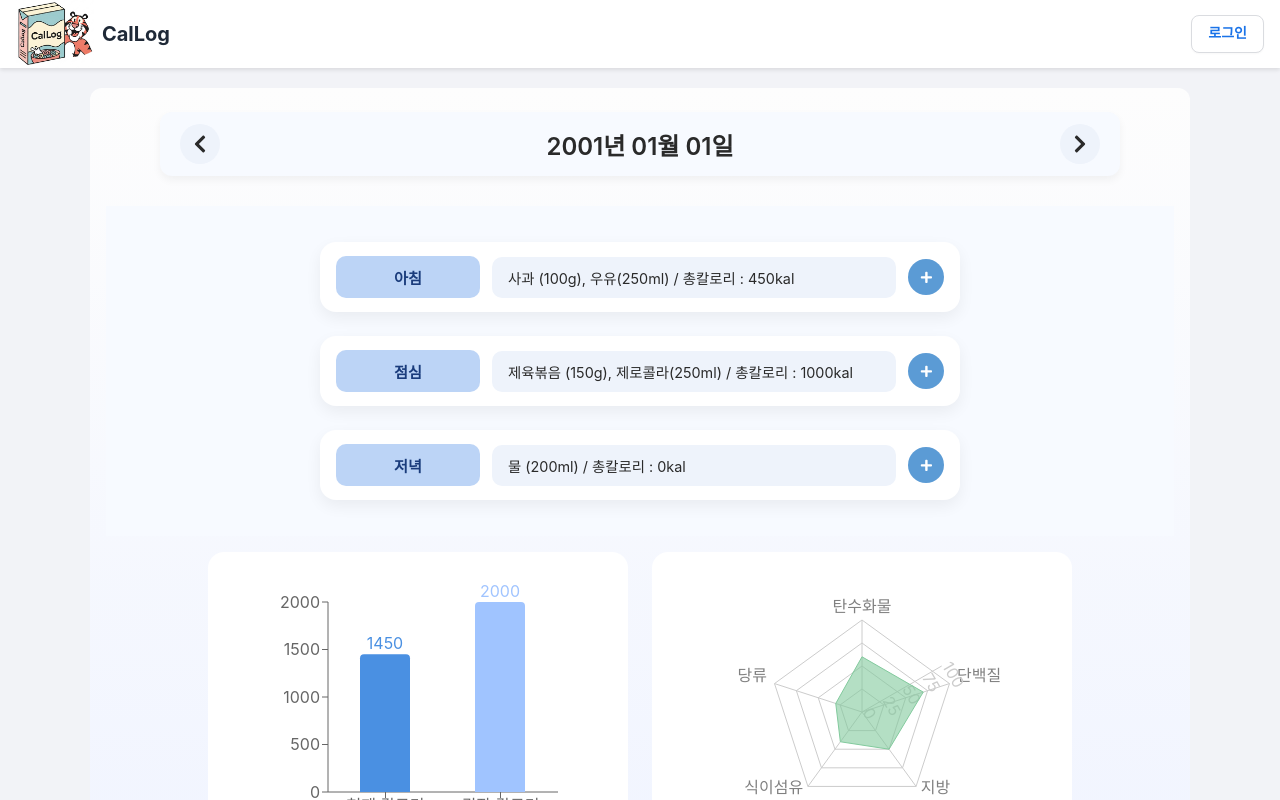
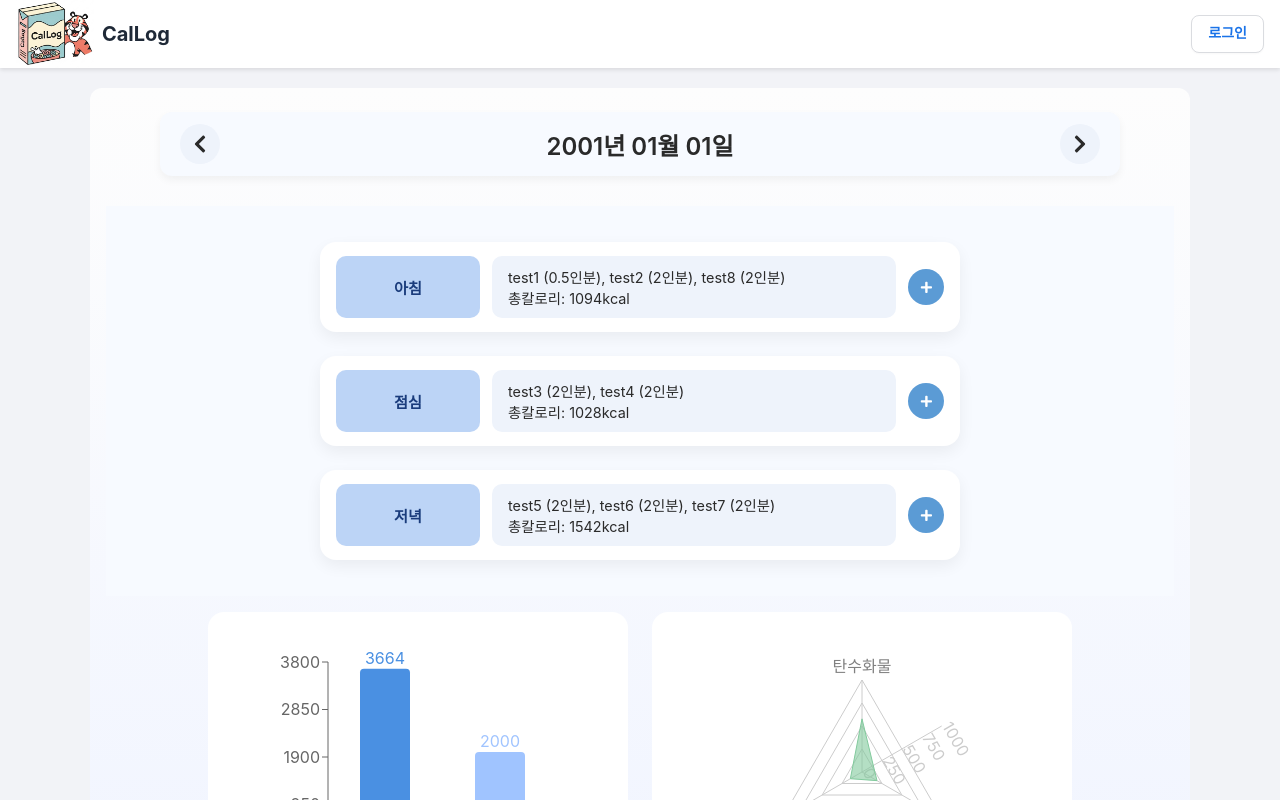
Before and after one commit to LGCNS-CalLog/CalLog_Front, a React (Vite) app: page /day/diet/1 in a window 1280 px wide. Shown: the top 800 px of the page. Built offline with nearby package versions, Linux system fonts and the light colour scheme; no server answers.

Commit message:
feat: 회원가입 api 연결

```diff
--- a/src/api/DayDiet/dayDietApi.js
+++ b/src/api/DayDiet/dayDietApi.js
@@ -1,7 +1,6 @@
 import apiClient from "../index";
 
 export const CreateOrUpdateDiet = async ({
-  userId,
   date,
   mealType, // "BREAKFAST" | "LUNCH" | "DINNER"
   foodId,
@@ -10,13 +9,13 @@ export const CreateOrUpdateDiet = async ({
 }) => {
   try {
     const response = await apiClient.post("/diet/meal", {
-      userId,
       date,
-      mealType, // "BREAKFAST" | "LUNCH" | "DINNER"
+      mealType,
       foodId,
       foodName,
       amount,
     });
+
     if (
       response.data &&
       (response.data.status === "SUCCESS" || response.status === 200)
@@ -29,10 +28,9 @@ export const CreateOrUpdateDiet = async ({
       );
     }
   } catch (error) {
-    if (error.response && error.response.data && error.response.data.error) {
-      const errorMessage = error.response.data.message;
-      console.error("식단등록 요청 실패:", errorMessage);
-      throw new Error(errorMessage);
+    if (error.response?.data?.message) {
+      console.error("식단등록 요청 실패:", error.response.data.message);
+      throw new Error(error.response.data.message);
     } else if (error.request) {
       throw new Error(
         "서버로부터 응답을 받지 못했습니다. 네트워크 상태를 확인해주세요."
@@ -45,3 +43,34 @@ export const CreateOrUpdateDiet = async ({
     }
   }
 };
+
+export const GetDietByDate = async ({ date }) => {
+  try {
+    const response = await apiClient.get("/diet/meal", {
+      params: { date },
+    });
+
+    if (
+      response.data &&
+      (response.data.status === "SUCCESS" || response.status === 200)
+    ) {
+      return response.data.data;
+    } else {
+      throw new Error(
+        response.data.message || "식단 데이터를 불러오지 못했습니다."
+      );
+    }
+  } catch (error) {
+    if (error.response?.data?.message) {
+      console.error("식단 조회 실패:", error.response.data.message);
+      throw new Error(error.response.data.message);
+    } else if (error.request) {
+      throw new Error(
+        "서버로부터 응답을 받지 못했습니다. 네트워크 상태를 확인해주세요."
+      );
+    } else {
+      console.error("식단 조회 요청 실패:", error);
+      throw new Error("식단 데이터를 불러오지 못했습니다.");
+    }
+  }
+};
--- a/src/api/SignUp/signUpApi.js
+++ b/src/api/SignUp/signUpApi.js
@@ -4,6 +4,7 @@ import apiClient from "../index";
 export const SignUp = async ({
   username,
   password,
+  passwordCheck,
   nickname,
   height,
   age,
@@ -11,9 +12,10 @@ export const SignUp = async ({
   gender,
 }) => {
   try {
-    const response = await apiClient.post("/members/register", {
+    const response = await apiClient.post("/user/register", {
       username,
       password,
+      passwordCheck,
       nickname,
       height, // cm
       age, // 세
@@ -32,8 +34,10 @@ export const SignUp = async ({
       );
     }
   } catch (error) {
-    if (error.response && error.response.data && error.response.data.error) {
-      const errorMessage = error.response.data.message;
+    // 🔽 여기 수정!
+    if (error.response && error.response.data) {
+      const errorMessage =
+        error.response.data.data?.message || error.response.data.message;
       console.error("회원가입 실패:", errorMessage);
       throw new Error(errorMessage);
     } else if (error.request) {
@@ -42,9 +46,7 @@ export const SignUp = async ({
       );
     } else {
       console.error("회원가입 요청 실패:", error);
-      throw new Error(
-        "회원가입 요청에 실패했습니다. 잠시 후 다시 시도해주세요."
-      );
+      throw new Error("회원가입 요청에 실패했습니다.");
     }
   }
 };
--- a/src/api/index.js
+++ b/src/api/index.js
@@ -9,6 +9,8 @@ import {
 } from "../redux/Token/tokenSlice";
 
 const API_BASE_URL = import.meta.env.VITE_API_URL;
+
+console.log("baseUrl", API_BASE_URL);
 
 const apiClient = axios.create({
   baseURL: API_BASE_URL,
--- a/src/components/Day_Diet/CalorieBarChart.jsx
+++ b/src/components/Day_Diet/CalorieBarChart.jsx
@@ -16,6 +16,10 @@ const ChartContainer = styled.div`
   padding: 20px;
   background-color: #ffffff;
   border-radius: 16px;
+  &:hover {
+    box-shadow: 0 4px 12px rgba(0, 0, 0, 0.09);
+    cursor: pointer;
+  }
 `;
 
 const CalorieBarChart = ({ current, target }) => {
--- a/src/components/Day_Diet/MealInputBox.jsx
+++ b/src/components/Day_Diet/MealInputBox.jsx
@@ -1,5 +1,9 @@
 import styled from "styled-components";
 import { FaPlus } from "react-icons/fa";
+import { useNavigate } from "react-router-dom";
+import { useDispatch } from "react-redux";
+import { setMealInputContext } from "../../redux/mealInput/mealInputSlice";
+import dayjs from "dayjs";
 
 const MealInputBoxWrapper = styled.div`
   width: 100%;
@@ -18,7 +22,7 @@ const MealBar = styled.div`
   border-radius: 16px;
   margin: 12px 0;
   display: flex;
-  align-items: center;
+  align-items: stretch;
   box-shadow: 0 6px 16px rgba(0, 0, 0, 0.06);
   padding: 14px 16px;
 `;
@@ -32,6 +36,9 @@ const MealType = styled.div`
   font-weight: 600;
   font-size: 0.95rem;
   color: #1a3c7c;
+  display: flex;
+  justify-content: center;
+  align-items: center;
   margin-right: 12px;
 `;
 
@@ -42,11 +49,21 @@ const MealBox = styled.div`
   background-color: #eef3fb;
   font-size: 0.9rem;
   color: #2a2a2a;
-  text-align: left;
+  display: flex;
+  flex-direction: column;
+  justify-content: center;
+  overflow: hidden;
+
+  .food-summary {
+    white-space: nowrap;
+    overflow: hidden;
+    text-overflow: ellipsis;
+  }
 `;
 
 const PlusBtn = styled.button`
   flex: 0 0 auto;
+  align-self: center; /* ✅ 세로 가운데 정렬 */
   margin-left: 12px;
   border: none;
   background-color: #5b9bd5;
@@ -70,32 +87,59 @@ const PlusBtn = styled.button`
   }
 `;
 
-const MealInputBox = () => {
+const getKoreanLabel = (mealType) => {
+  switch (mealType) {
+    case "BREAKFAST":
+      return "아침";
+    case "LUNCH":
+      return "점심";
+    case "DINNER":
+      return "저녁";
+    default:
+      return "간식";
+  }
+};
+
+const MealInputBox = ({ currentDate, mealData }) => {
+  const navigate = useNavigate();
+  const dispatch = useDispatch();
+  const formattedDate = dayjs(currentDate).format("YYYY-MM-DD");
+
+  const handlePlusClick = (mealType, mealList) => {
+    dispatch(
+      setMealInputContext({
+        date: formattedDate,
+        mealType,
+        mealInfo: mealList,
+      })
+    );
+    navigate("/foodinfo");
+  };
+
   return (
     <MealInputBoxWrapper>
-      <MealBar>
-        <MealType>아침</MealType>
-        <MealBox>사과 (100g), 우유(250ml) / 총칼로리 : 450kal</MealBox>
-        <PlusBtn>
-          <FaPlus />
-        </PlusBtn>
-      </MealBar>
+      {["BREAKFAST", "LUNCH", "DINNER"].map((type) => {
+        const mealList = mealData[type] || [];
+        const totalKcal = mealList.reduce((sum, food) => sum + food.kcal, 0);
+        const foodText = mealList
+          .map((item) => `${item.foodName} (${item.amount}인분)`)
+          .join(", ");
 
-      <MealBar>
-        <MealType>점심</MealType>
-        <MealBox>제육볶음 (150g), 제로콜라(250ml) / 총칼로리 : 1000kal</MealBox>
-        <PlusBtn>
-          <FaPlus />
-        </PlusBtn>
-      </MealBar>
-
-      <MealBar>
-        <MealType>저녁</MealType>
-        <MealBox>물 (200ml) / 총칼로리 : 0kal</MealBox>
-        <PlusBtn>
-          <FaPlus />
-        </PlusBtn>
-      </MealBar>
+        return (
+          <MealBar key={type}>
+            <MealType>{getKoreanLabel(type)}</MealType>
+            <MealBox>
+              <div className="food-summary" title={foodText}>
+                {mealList.length > 0 ? foodText : "등록된 음식이 없습니다."}
+              </div>
+              <div>총칼로리: {totalKcal}kcal</div>
+            </MealBox>
+            <PlusBtn onClick={() => handlePlusClick(type, mealList)}>
+              <FaPlus />
+            </PlusBtn>
+          </MealBar>
+        );
+      })}
     </MealInputBoxWrapper>
   );
 };
--- a/src/components/Day_Diet/NutritionRadarChart.jsx
+++ b/src/components/Day_Diet/NutritionRadarChart.jsx
@@ -27,7 +27,7 @@ const NutritionRadarChart = ({ data }) => {
         <RadarChart data={data}>
           <PolarGrid />
           <PolarAngleAxis dataKey="nutrient" />
-          <PolarRadiusAxis angle={30} domain={[0, 100]} />
+          <PolarRadiusAxis angle={30} domain={[0, 1000]} />
           <Radar
             name="섭취량"
             dataKey="value"
--- a/src/components/Signup/Signup_Form.jsx
+++ b/src/components/Signup/Signup_Form.jsx
@@ -187,7 +187,16 @@ const SignUp_Form = () => {
   };
 
   const handleSubmit = async () => {
-    setErrors({ username: "", password: "", nickname: "" });
+    setErrors({
+      username: "",
+      password: "",
+      passwordCheck: "",
+      nickname: "",
+      height: "",
+      age: "",
+      weight: "",
+      gender: "",
+    });
 
     let formIsValid = true;
     const newErrors = {};
@@ -215,7 +224,7 @@ const SignUp_Form = () => {
     }
     if (!userData.age) {
       formIsValid = false;
-      newErrors.age = "나이를 입력해주세요";
+      newErrors.age = "태어난 연도를 입력해주세요";
     }
     if (!userData.weight) {
       formIsValid = false;
@@ -317,7 +326,7 @@ const SignUp_Form = () => {
             onChange={handleChange}
             required
           />
-          <Label htmlFor="age">나이</Label>
+          <Label htmlFor="age">태어난 연도</Label>
           {errors.age && <ErrorMessage>{errors.age}</ErrorMessage>}
         </InputWrapper>
 
--- a/src/pages/DayDietPage/Day_Diet_page.jsx
+++ b/src/pages/DayDietPage/Day_Diet_page.jsx
@@ -1,8 +1,9 @@
 import styled from "styled-components";
 import { useParams, useNavigate } from "react-router-dom";
+import { useEffect, useState } from "react";
 import MealInputBox from "../../components/Day_Diet/MealInputBox";
 import DayDietHeader from "../../components/Day_Diet/DayDieteHeader";
-import { HEADER_HEIGHT } from "../../components/Header/Header";
+import { GetDietByDate } from "../../api/DayDiet/dayDietApi";
 import ChartSection from "../../components/Day_Diet/ChartSectionWrapper"; // 📊 차트 통합 컴포넌트
 
 const PageWrapper = styled.div`
@@ -22,24 +23,177 @@ const PageWrapper = styled.div`
     padding: 16px 12px;
   }
 `;
+const dummyData = [
+  {
+    id: 1,
+    mealType: "BREAKFAST",
+    foodId: 12345,
+    foodName: "test1",
+    amount: 0.5,
+    carbohydrate: 42,
+    protein: 13,
+    fat: 15,
+    kcal: 66,
+  },
+  {
+    id: 2,
+    mealType: "BREAKFAST",
+    foodId: 12345,
+    foodName: "test2",
+    amount: 2,
+    carbohydrate: 76.56,
+    protein: 25,
+    fat: 18.7,
+    kcal: 514,
+  },
+  {
+    id: 5,
+    mealType: "LUNCH",
+    foodId: 12345,
+    foodName: "test3",
+    amount: 2,
+    carbohydrate: 76.56,
+    protein: 25,
+    fat: 18.7,
+    kcal: 514,
+  },
+  {
+    id: 7,
+    mealType: "LUNCH",
+    foodId: 12345,
+    foodName: "test4",
+    amount: 2,
+    carbohydrate: 76.56,
+    protein: 25,
+    fat: 18.7,
+    kcal: 514,
+  },
+  {
+    id: 9,
+    mealType: "Dinner",
+    foodId: 12345,
+    foodName: "test5",
+    amount: 2,
+    carbohydrate: 76.56,
+    protein: 25,
+    fat: 18.7,
+    kcal: 514,
+  },
+  {
+    id: 14,
+    mealType: "Dinner",
+    foodId: 12345,
+    foodName: "test6",
+    amount: 2,
+    carbohydrate: 76.56,
+    protein: 25,
+    fat: 18.7,
+    kcal: 514,
+  },
+  {
+    id: 16,
+    mealType: "Dinner",
+    foodId: 12345,
+    foodName: "test7",
+    amount: 2,
+    carbohydrate: 76.56,
+    protein: 25,
+    fat: 18.7,
+    kcal: 514,
+  },
+  {
+    id: 19,
+    mealType: "BREAKFAST",
+    foodId: 12345,
+    foodName: "test8",
+    amount: 2,
+    carbohydrate: 76.56,
+    protein: 25,
+    fat: 18.7,
+    kcal: 514,
+  },
+];
+const DayDietPage = () => {
+  const { date } = useParams(); // ex: 2025-06-21
+  const [mealData, setMealData] = useState({
+    BREAKFAST: [],
+    LUNCH: [],
+    DINNER: [],
+  });
+  const [nutritionData, setNutritionData] = useState([]);
+  const [currentCalories, setCurrentCalories] = useState(0);
+  useEffect(() => {
+    const grouped = {
+      BREAKFAST: [],
+      LUNCH: [],
+      DINNER: [],
+    };
+    let carb = 0,
+      protein = 0,
+      fat = 0,
+      kcal = 0;
 
-const DayDietPage = () => {
-  // 예시 데이터
-  const currentCalories = 1450;
+    dummyData.forEach((item) => {
+      const type = item.mealType.toUpperCase();
+      grouped[type].push(item);
+      carb += item.carbohydrate;
+      protein += item.protein;
+      fat += item.fat;
+      kcal += item.kcal;
+    });
+
+    setMealData(grouped);
+    setCurrentCalories(kcal);
+    setNutritionData([
+      { nutrient: "탄수화물", value: carb },
+      { nutrient: "단백질", value: protein },
+      { nutrient: "지방", value: fat },
+    ]);
+  }, [date]);
+
+  const grouped = {
+    BREAKFAST: [],
+    LUNCH: [],
+    DINNER: [],
+  };
+  dummyData.forEach((item) => {
+    grouped[item.mealType]?.push(item);
+  });
   const targetCalories = 2000;
-  const { date } = useParams(); // ex: 2025-06-21
-  const nutritionData = [
-    { nutrient: "탄수화물", value: 60 },
-    { nutrient: "단백질", value: 70 },
-    { nutrient: "지방", value: 50 },
-    { nutrient: "식이섬유", value: 40 },
-    { nutrient: "당류", value: 30 },
-  ];
+  // useEffect(() => {
+  //   const fetchData = async () => {
+  //     try {
+  //       const response = await GetDietByDate({ date });
+  //       const grouped = {
+  //         BREAKFAST: [],
+  //         LUNCH: [],
+  //         DINNER: [],
+  //       };
+  //       response.data.forEach((item) => {
+  //         grouped[item.mealType]?.push(item);
+  //       });
+  //       setMealData(grouped);
+  //     } catch (e) {
+  //       console.error("식단 불러오기 실패:", e.message);
+  //     }
+  //   };
+  //   fetchData();
+  // }, []);
+  // const currentCalories = 1450;
+  // const targetCalories = 2000;
+
+  // const nutritionData = [
+  //   { nutrient: "탄수화물", value: 60 },
+  //   { nutrient: "단백질", value: 70 },
+  //   { nutrient: "지방", value: 50 },
+  //   { nutrient: "식이섬유", value: 40 },
+  //   { nutrient: "당류", value: 30 },
+  // ];
 
   return (
     <PageWrapper>
       <DayDietHeader currentDate={date} />
-      <MealInputBox />
+      <MealInputBox currentDate={date} mealData={mealData} />
       <ChartSection
         current={currentCalories}
         target={targetCalories}
--- /dev/null
+++ b/src/redux/mealInput/mealInputSlice.js
@@ -0,0 +1,26 @@
+// src/store/mealInput/mealInputSlice.js
+import { createSlice } from "@reduxjs/toolkit";
+
+const initialState = {
+  selectedDate: "",
+  selectedMealType: "",
+  mealData: {},
+};
+
+const mealInputSlice = createSlice({
+  name: "mealInput",
+  initialState,
+  reducers: {
+    setMealInputContext: (state, action) => {
+      const { date, mealType, mealInfo } = action.payload;
+      state.selectedDate = date;
+      state.selectedMealType = mealType;
+      if (mealInfo) {
+        state.mealData[mealType] = mealInfo;
+      }
+    },
+  },
+});
+
+export const { setMealInputContext } = mealInputSlice.actions;
+export default mealInputSlice.reducer;
--- a/src/redux/registration/registrationSlice.js
+++ b/src/redux/registration/registrationSlice.js
@@ -3,7 +3,7 @@ import { SignUp } from "../../api/SignUp/signUpApi";
 
 // 회원가입 비동기 작업
 export const registerUser = createAsyncThunk(
-  "registration/registerUser",
+  "회원가입",
   async (userData, { rejectWithValue }) => {
     try {
       const result = await SignUp(userData);
--- a/src/redux/store.js
+++ b/src/redux/store.js
@@ -12,6 +12,7 @@ import registrationSlice from "./registration/registrationSlice";
 import authSlice from "./auth/authSlice";
 import keywordSlice from "./keyword/keywordSlice";
 import foodInfoSlice from "./foodInfo/foodInfoSlice";
+import meaalInputSlice from "./mealInput/mealInputSlice";
 
 // 여러 리듀서를 합치는 경우 (지금은 하나지만 확장성 고려)
 const rootReducer = combineReducers({
@@ -20,6 +21,7 @@ const rootReducer = combineReducers({
   auth: authSlice,
   keyword: keywordSlice,
   foodInfo: foodInfoSlice,
+  mealInput: meaalInputSlice,
 });
 
 // persist 설정
```
